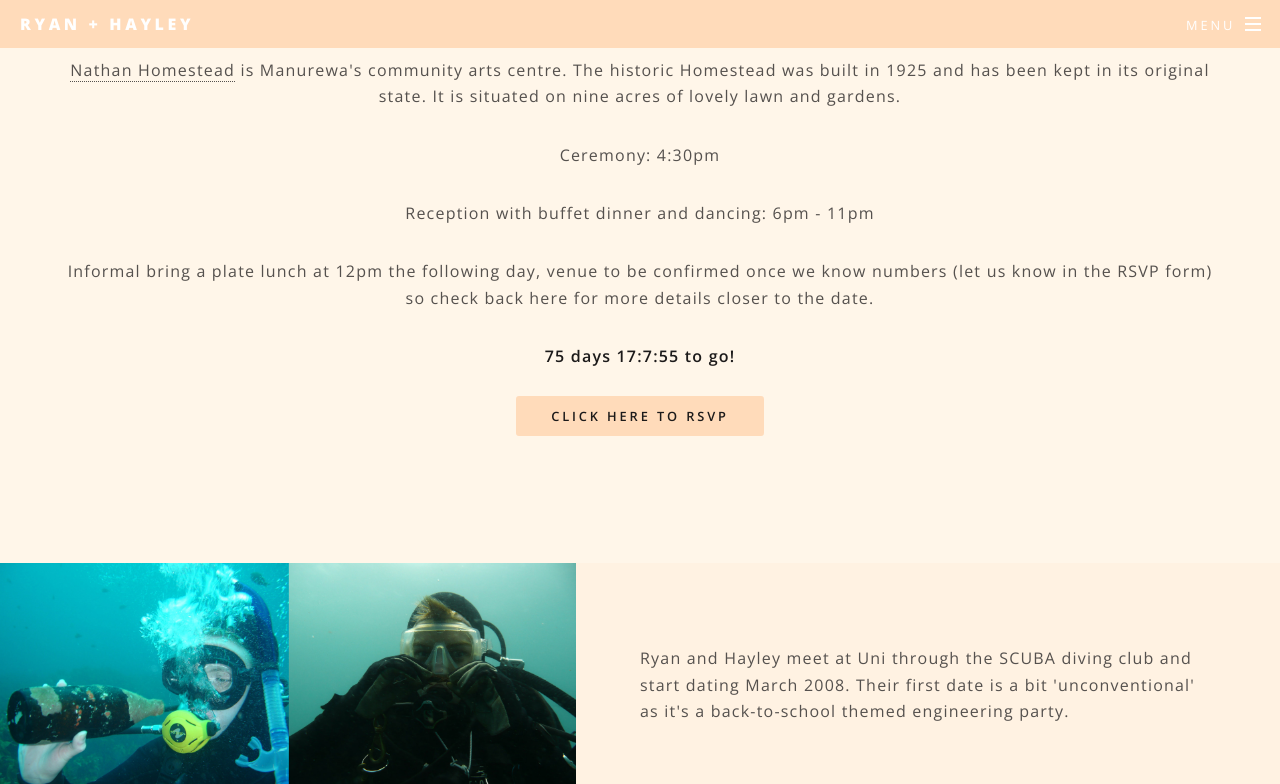
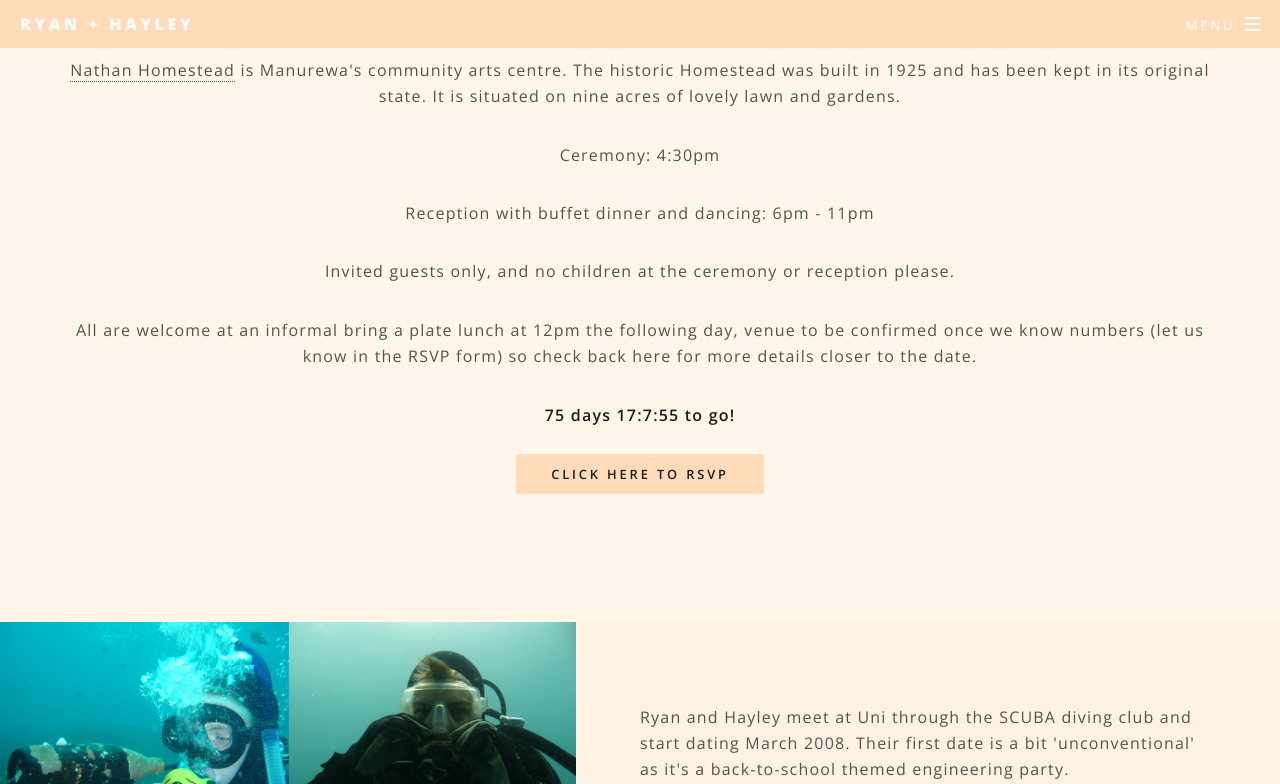
Before and after one commit to ryanmccardle/weddingwebsite, a Jekyll site: the page built from index.html, in a window 1280 px wide and 900 px high, scrolled down 1140 px, cut to the strip 0-784 px from the top of the window. Built offline with Jekyll 4.4.1, drawn with Linux system fonts in a browser that asks for light colours; some of the changed lines change nothing that is shown.

Commit message:
Added no invited guests or chiuldren message

```diff
--- a/_includes/sections/intro.html
+++ b/_includes/sections/intro.html
@@ -12,15 +12,9 @@
 
   <p>Reception with buffet dinner and dancing: 6pm - 11pm</p>
 
-  <p>Informal bring a plate lunch at 12pm the following day, venue to be confirmed once we know numbers (let us know in the RSVP form) so check back here for more details closer to the date.</p>
+  <p>Invited guests only, and no children at the ceremony or reception please.</p>
 
-  	<!--
-    <h2>Come party with us in Lawrence!</h2>
-    <p>Sarah Chao and Matt Menzenski are tying the knot, and you're invited!</p>
-    <p>The wedding will take place in Lawrence, Kansas at Centennial Park's Eastern pavilion (see the <a href="#location" class="more scrolly">map below</a>) on Saturday, June 3, 2017. The pavilion is a covered, outdoor space with banquet-style picnic tables and a small deck area. The park itself is a sprawling green space with a playground, restrooms, skate park, and disc-golf course.</p>
-    <p>The ceremony is scheduled for 5:00pm, rain or shine. Drinks, local barbecue, and dessert to follow. Guests are welcome to arrive anytime after 4:00pm. We will be outdoors, enjoying the sunny weather (historically, temperatures average 65&deg;F on June 3 in Lawrence), playing lawn games, and eating barbecue. Feel free to wear whatever you will be comfortable in.</p>
-    <p><em>In the unlikely case of extreme or inclement weather, please check this webpage for any last-minute adjustments to the wedding schedule.</em></p>
-    -->
+  <p>All are welcome at an informal bring a plate lunch at 12pm the following day, venue to be confirmed once we know numbers (let us know in the RSVP form) so check back here for more details closer to the date.</p>
 
     <b id="countdown"></b>
     <br>
```
